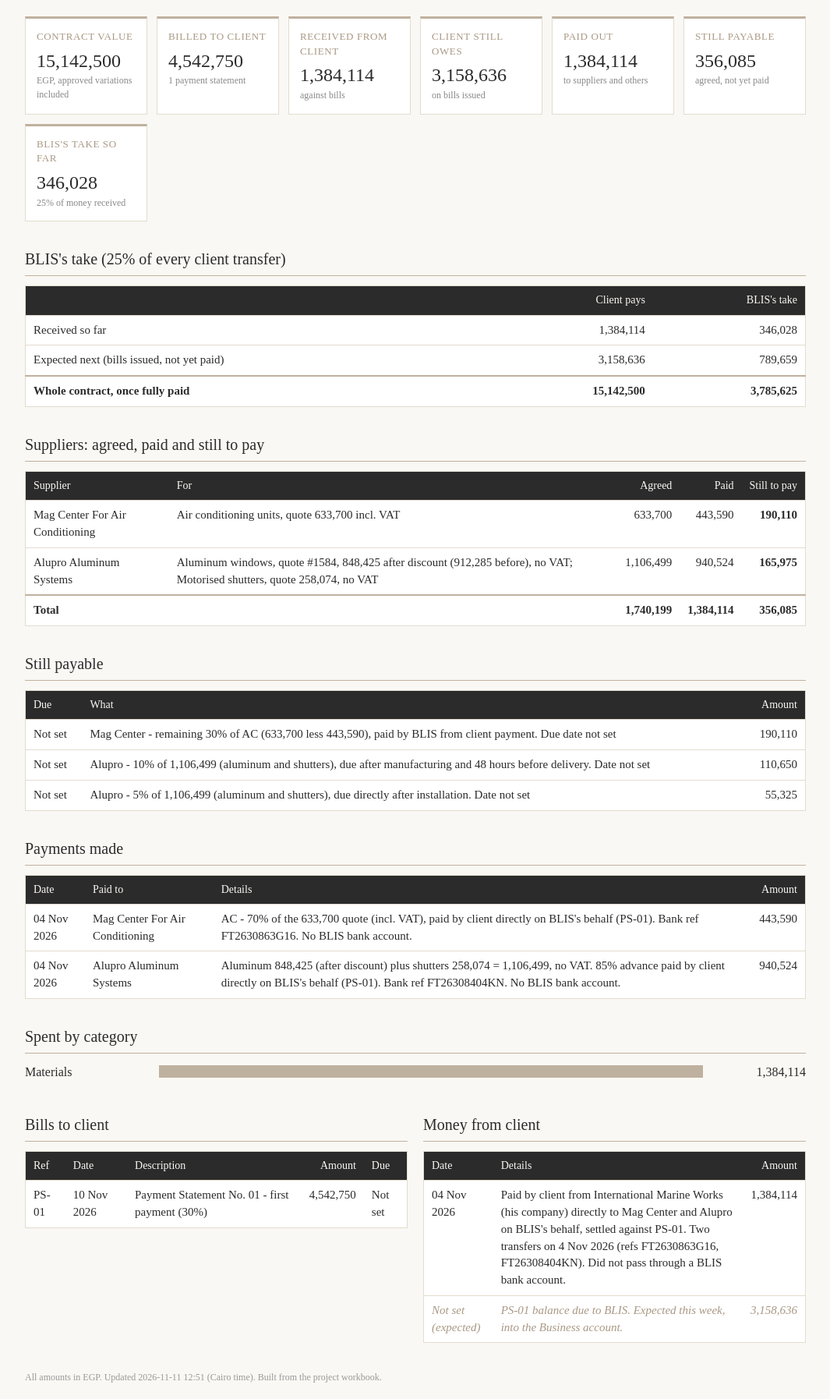
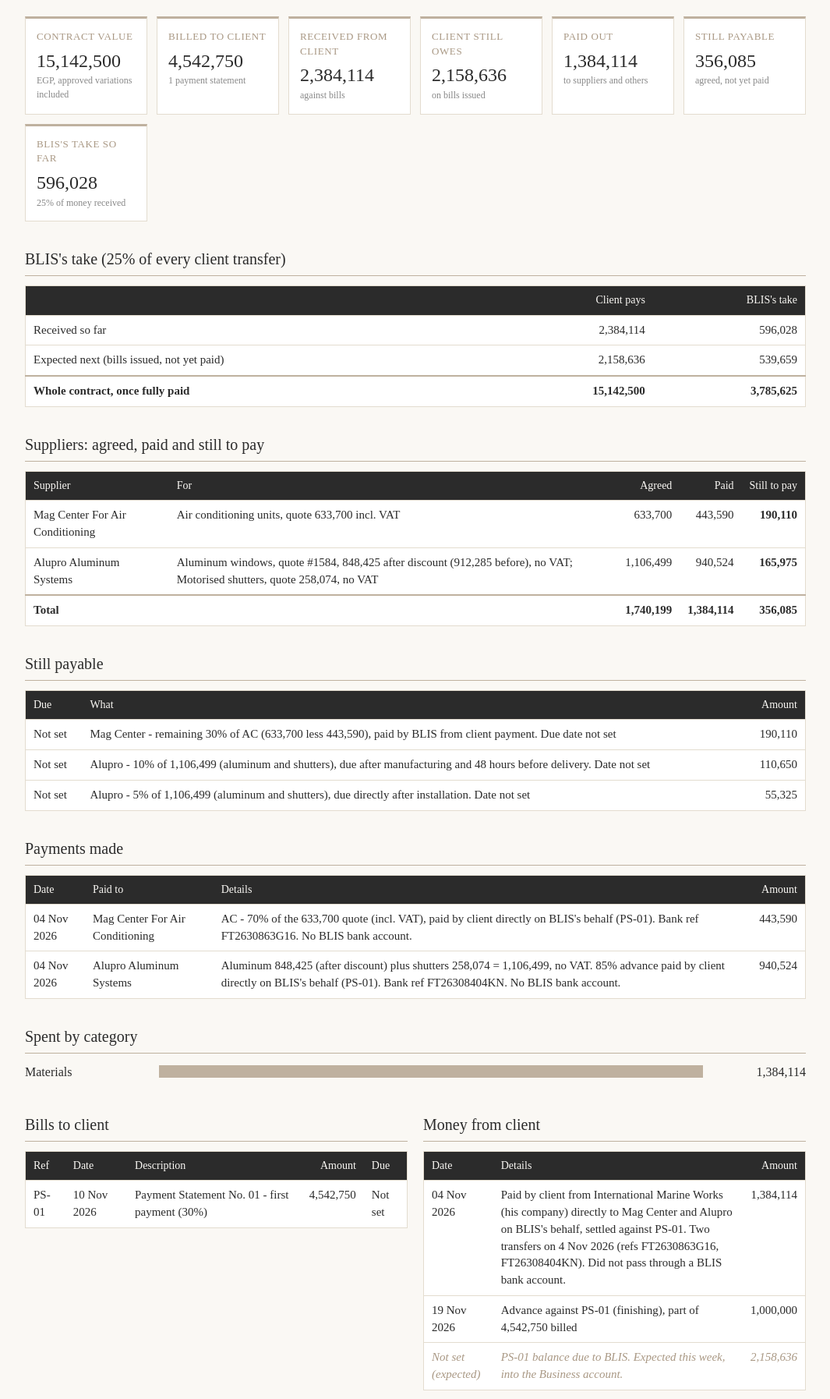
Before and after one commit to taherabdallah3-sketch/Omar-ezz-eldin-accounting, a plain HTML site: page index.html in a window 1280 px wide. Shown: the part 106-1900 px from the top of the page at 78% size, without its empty margins (107-1172 px from the left). Drawn offline with Linux system fonts and the light colour scheme.

Commit message:
Update project view: 1,000,000 received 19 Nov 2026 against PS-01
Co-Authored-By: Claude Opus 5.5 <noreply@anthropic.com>
Claude-Session: https://claude.ai/code/session_012iqVLtUFGw7MQNAZzLTPBc

```diff
--- a/index.html
+++ b/index.html
@@ -16,8 +16,8 @@ tr.tot td{border-top:2px solid var(--gold);font-weight:bold}tr.exp td{color:var(
 .two{display:grid;grid-template-columns:1fr 1fr;gap:20px}@media(max-width:760px){.two{grid-template-columns:1fr}}
 .foot{margin-top:36px;font-size:12px;color:#999}</style></head><body><div class="wrap">
 <h1>Goldcliff Villa CV-02</h1><div class="sub">Mr. Omar Ezz El Deen &middot; New Giza &middot; Phase: Mobilisation &middot; 01 Nov 2026 to 21 Jul 2027</div>
-<div class="cards"><div class="card"><div class="lbl">Contract value</div><div class="val">15,142,500</div><div class="note">EGP, approved variations included</div></div><div class="card"><div class="lbl">Billed to client</div><div class="val">4,542,750</div><div class="note">1 payment statement</div></div><div class="card"><div class="lbl">Received from client</div><div class="val">1,384,114</div><div class="note">against bills</div></div><div class="card"><div class="lbl">Client still owes</div><div class="val">3,158,636</div><div class="note">on bills issued</div></div><div class="card"><div class="lbl">Paid out</div><div class="val">1,384,114</div><div class="note">to suppliers and others</div></div><div class="card"><div class="lbl">Still payable</div><div class="val">356,085</div><div class="note">agreed, not yet paid</div></div><div class="card"><div class="lbl">BLIS&#x27;s take so far</div><div class="val">346,028</div><div class="note">25% of money received</div></div></div>
-<h2>BLIS's take (25% of every client transfer)</h2><table><tr><th></th><th class=n>Client pays</th><th class=n>BLIS's take</th></tr><tr><td>Received so far</td><td class=n>1,384,114</td><td class=n>346,028</td></tr><tr><td>Expected next (bills issued, not yet paid)</td><td class=n>3,158,636</td><td class=n>789,659</td></tr><tr class=tot><td>Whole contract, once fully paid</td><td class=n>15,142,500</td><td class=n>3,785,625</td></tr></table>
+<div class="cards"><div class="card"><div class="lbl">Contract value</div><div class="val">15,142,500</div><div class="note">EGP, approved variations included</div></div><div class="card"><div class="lbl">Billed to client</div><div class="val">4,542,750</div><div class="note">1 payment statement</div></div><div class="card"><div class="lbl">Received from client</div><div class="val">2,384,114</div><div class="note">against bills</div></div><div class="card"><div class="lbl">Client still owes</div><div class="val">2,158,636</div><div class="note">on bills issued</div></div><div class="card"><div class="lbl">Paid out</div><div class="val">1,384,114</div><div class="note">to suppliers and others</div></div><div class="card"><div class="lbl">Still payable</div><div class="val">356,085</div><div class="note">agreed, not yet paid</div></div><div class="card"><div class="lbl">BLIS&#x27;s take so far</div><div class="val">596,028</div><div class="note">25% of money received</div></div></div>
+<h2>BLIS's take (25% of every client transfer)</h2><table><tr><th></th><th class=n>Client pays</th><th class=n>BLIS's take</th></tr><tr><td>Received so far</td><td class=n>2,384,114</td><td class=n>596,028</td></tr><tr><td>Expected next (bills issued, not yet paid)</td><td class=n>2,158,636</td><td class=n>539,659</td></tr><tr class=tot><td>Whole contract, once fully paid</td><td class=n>15,142,500</td><td class=n>3,785,625</td></tr></table>
 <h2>Suppliers: agreed, paid and still to pay</h2>
 <table><tr><th>Supplier</th><th>For</th><th class=n>Agreed</th><th class=n>Paid</th><th class=n>Still to pay</th></tr><tr><td>Mag Center For Air Conditioning</td><td>Air conditioning units, quote 633,700 incl. VAT</td><td class=n>633,700</td><td class=n>443,590</td><td class=n><b>190,110</b></td></tr><tr><td>Alupro Aluminum Systems</td><td>Aluminum windows, quote #1584, 848,425 after discount (912,285 before), no VAT; Motorised shutters, quote 258,074, no VAT</td><td class=n>1,106,499</td><td class=n>940,524</td><td class=n><b>165,975</b></td></tr><tr class=tot><td colspan=2>Total</td><td class=n>1,740,199</td><td class=n>1,384,114</td><td class=n>356,085</td></tr></table>
 <h2>Still payable</h2>
@@ -28,6 +28,6 @@ tr.tot td{border-top:2px solid var(--gold);font-weight:bold}tr.exp td{color:var(
 <div class="two"><div><h2>Bills to client</h2>
 <table><tr><th>Ref</th><th>Date</th><th>Description</th><th class=n>Amount</th><th>Due</th></tr><tr><td>PS-01</td><td>10 Nov 2026</td><td>Payment Statement No. 01 - first payment (30%)</td><td class=n>4,542,750</td><td>Not set</td></tr></table></div>
 <div><h2>Money from client</h2>
-<table><tr><th>Date</th><th>Details</th><th class=n>Amount</th></tr><tr><td>04 Nov 2026</td><td>Paid by client from International Marine Works (his company) directly to Mag Center and Alupro on BLIS&#x27;s behalf, settled against PS-01. Two transfers on 4 Nov 2026 (refs FT2630863G16, FT26308404KN). Did not pass through a BLIS bank account.</td><td class=n>1,384,114</td></tr><tr class=exp><td>Not set (expected)</td><td>PS-01 balance due to BLIS. Expected this week, into the Business account.</td><td class=n>3,158,636</td></tr></table></div></div>
-<div class="foot">All amounts in EGP. Updated 2026-11-11 12:51 (Cairo time). Built from the project workbook.</div>
+<table><tr><th>Date</th><th>Details</th><th class=n>Amount</th></tr><tr><td>04 Nov 2026</td><td>Paid by client from International Marine Works (his company) directly to Mag Center and Alupro on BLIS&#x27;s behalf, settled against PS-01. Two transfers on 4 Nov 2026 (refs FT2630863G16, FT26308404KN). Did not pass through a BLIS bank account.</td><td class=n>1,384,114</td></tr><tr><td>19 Nov 2026</td><td>Advance against PS-01 (finishing), part of 4,542,750 billed</td><td class=n>1,000,000</td></tr><tr class=exp><td>Not set (expected)</td><td>PS-01 balance due to BLIS. Expected this week, into the Business account.</td><td class=n>2,158,636</td></tr></table></div></div>
+<div class="foot">All amounts in EGP. Updated 2026-11-19 11:13 (Cairo time). Built from the project workbook.</div>
 </div></body></html>
```
